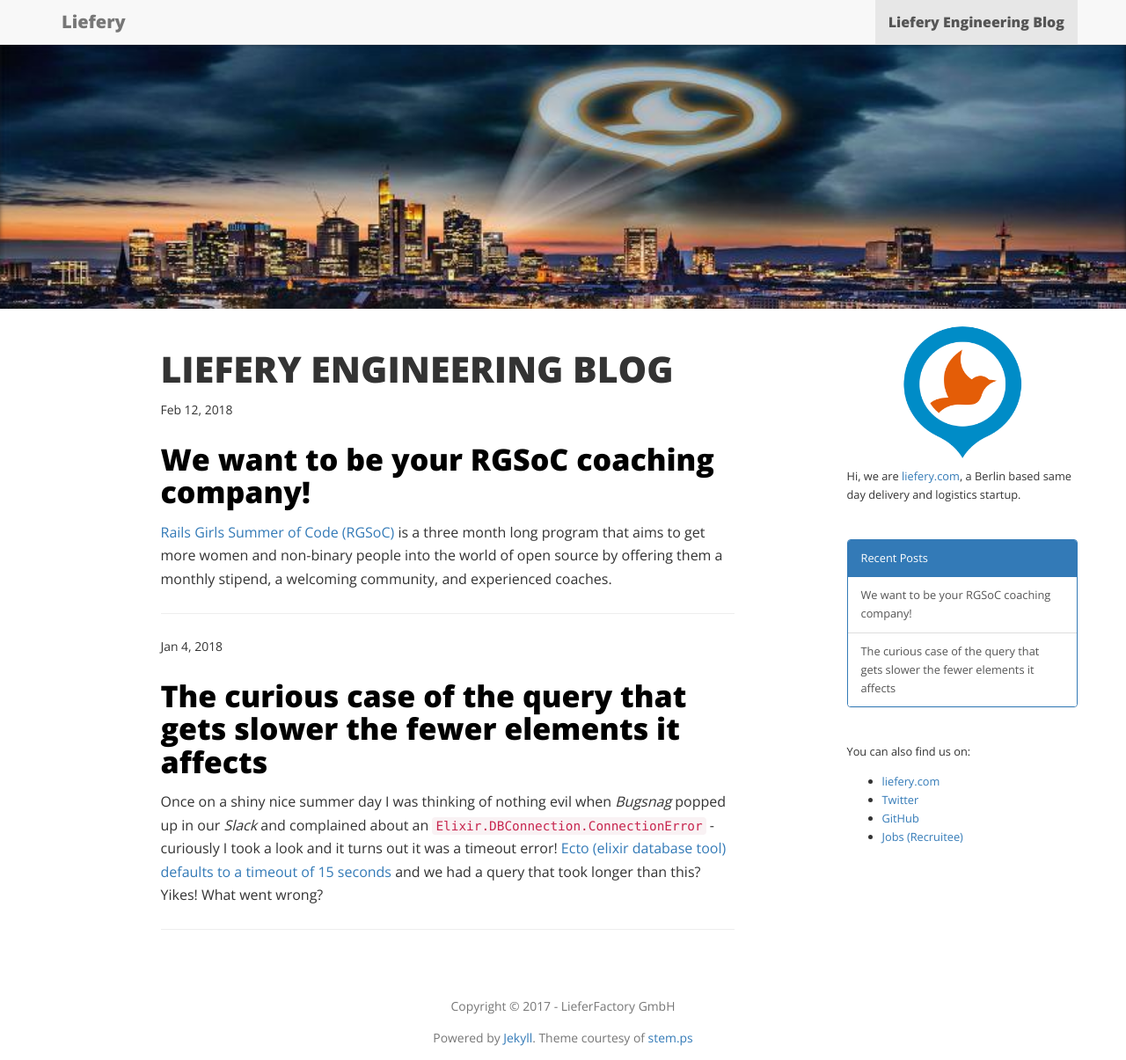
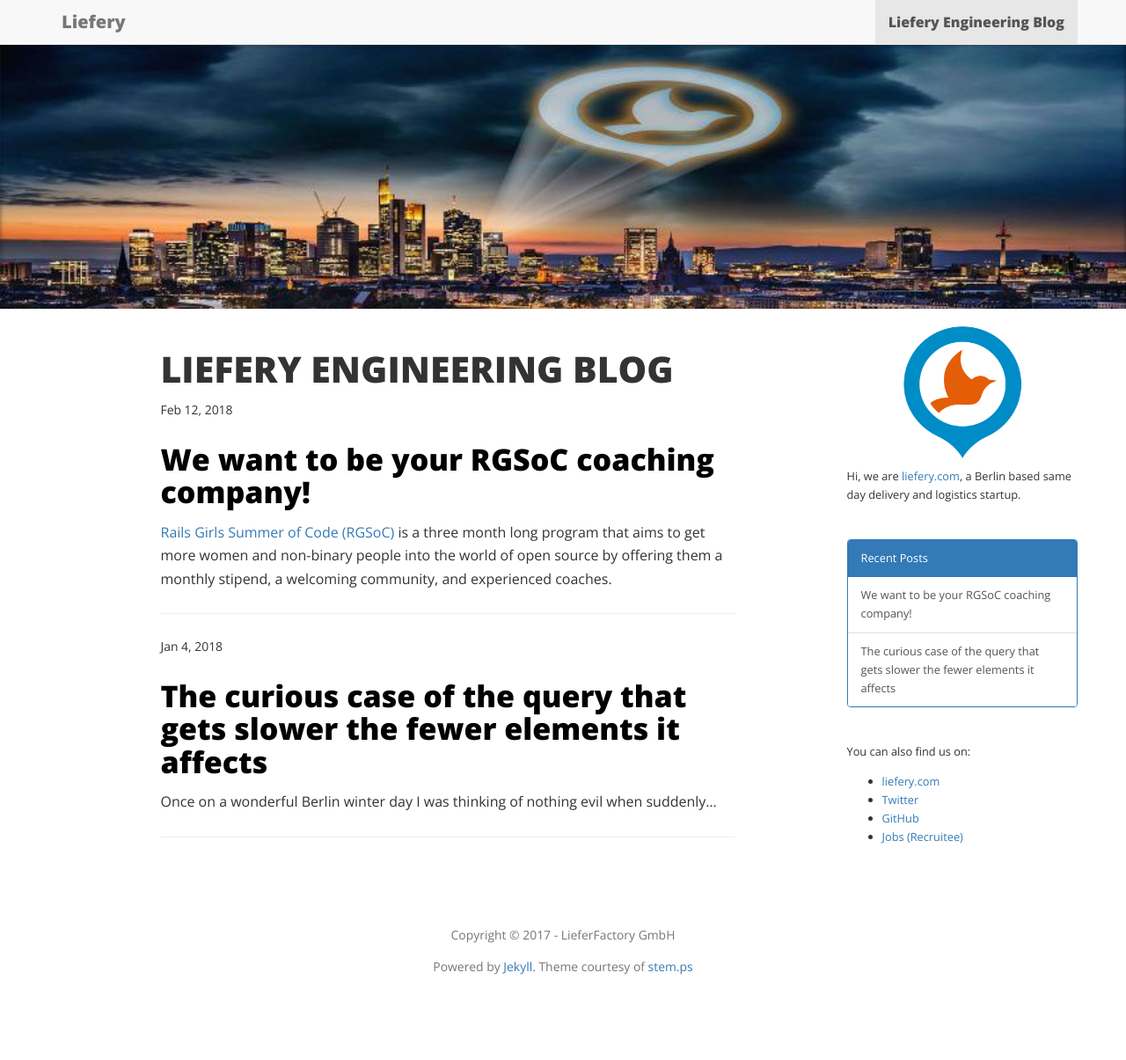
Before and after one commit to liefery-it-legacy/blog, a Jekyll site: the page built from index.md, in a window 1280 px wide. Shown: the whole page at 88% size. Built offline with Jekyll 4.4.1, drawn with Linux system fonts in a browser that asks for light colours; nearby versions of some CDN libraries; after the commit the page ends 1124 px from its top, so only the background shows below that; part of the change alters nothing that is shown.

Commit message:
Cut content and be more precise

````diff
--- a/_posts/2018-01-09-the-mysterious-query.md
+++ b/_posts/2018-01-09-the-mysterious-query.md
@@ -6,23 +6,28 @@ author: Tobias Pfeiffer
 tags: elixir postgresql performance benchee
 ---
 
-Once on a shiny nice summer day I was thinking of nothing evil when _Bugsnag_
-popped up in our _Slack_ and complained about an
+Once on a wonderful Berlin winter day I was thinking of nothing evil when
+suddenly...
+
+![one error pops up burning house](/images/posts/curious_query/boom.jpg)
+
+
+_Bugsnag_ popped up and complained about an
 `Elixir.DBConnection.ConnectionError` - curiously I took a look and it turns out
 it was a timeout error! [Ecto (elixir database tool) defaults to a timeout of 15
 seconds](https://hexdocs.pm/ecto/Ecto.Repo.html#module-shared-options) and we
-had a query that took longer than this? Yikes! What went wrong?
+had a query that took longer than this? **Yikes!** What happened?
 
 This is the story of what happened, where we went wrong and how we made sure we
 fixed it.
 
 ## The problem
 
-The application we are looking at here is our courier tracker. It gets the
-gps locations of couriers on the road and then makes them available for admins
-to look at with live channels. One important part of this is that as soon as
+The application we are looking at here is our _courier tracker_. It gets the
+GPS locations of couriers on the road and then makes them available for admins
+to look at through websockets. One important part of this is that as soon as
 you look at a shipment its last known location is displayed. This was were
-the exception was coming from. The rather innocent line where it occurred:
+the exception was raised:
 
 ```elixir
 last_courier_location =
@@ -31,10 +36,10 @@ last_courier_location =
   |> Repo.one
 ```
 
-How could this take so long (remember the query took 15 minutes to execute)
-and what does it do?
+How could this innocent line take so long (remember the query took 15 seconds to
+execute) and what does it do?
 
-`with_courier_ids/1` basically resolves to this:
+`with_courier_ids/2` basically resolves to this:
 
 ```elixir
 def with_courier_ids(query, courier_ids) when is_list(courier_ids) do
@@ -44,12 +49,13 @@ end
 ```
 
 Instead of a straight `id = my_id` check it checks against the inclusion in a list
-(the list being `[courier_id]`).
+(the list being `[courier_id]` on the elixir side).
 
-`LatestCourierLocation` on the other hand is a database view that we created
-as follows:
+`LatestCourierLocation` on the other hand is a
+[database view](https://www.postgresql.org/docs/9.6/static/tutorial-views.html)
+that we created as follows:
 
-```SQL
+```sql
 CREATE OR REPLACE VIEW latest_courier_locations AS
   SELECT DISTINCT ON(courier_id)
   *
@@ -64,13 +70,13 @@ a given courier. Easy enough.
 
 A quick debugging showed that it took so long because a misbehaving client
 was submitting locations at a way too frequent rate. At the time that courier
-had around 2.3 Million locations in the database. Quite some, but nothing
+had around 2.5 Million locations in the database. Quite some, but nothing
 that should cause the database to take that long.
 
-This is probably also a good time to mention that we are running PostgreSQL.
-At the time I think it was 9.5, results shown here are with Postgres 9.6 though.
+This is probably also a good time to mention that we are running
+_PostgreSQL 9.6_ along with _ecto 2.1.6_ and _postgrex 0.13.3_.
 
-## Attempt#1
+## First Attempt
 
 Ok let's make this faster. I got this. I know this. Let's write a benchmark!
 We'll use [benchee](https://github.com/PragTob/benchee):
@@ -111,11 +117,11 @@ Benchee.run %{
 
 What does this do? It defines 3 variants that we want to benchmark (`DB View`,
 `with_courier_ids` and `full customer`) along with the code that should be
-measured. We measure this with a specific id that was causing the error, which
-had about 2.5 Millions locations.
-We then also define a _warmup_ period of 5 seconds and an measurement
+measured. We measure this with the specific id that was causing the error.
+
+We then also define a _warmup_ period of 5 seconds and a measurement
 _time_ of 30 seconds for each of the defined jobs. We also say we want to output
-this in the console as well as in an HTML format (that allows png exports).
+this in the console as well as in an HTML format (this allows png exports).
 
 So what does the benchmark say?
 
@@ -151,8 +157,7 @@ DB View                   0.21 - 4625.70x slower
 ```
 
 It says a lot of things, so if you're interested in what the system for running
-this looked like, you got all the information right there! The other thing that
-might be interesting is that we used `ecto 2.1.6` and `postgrex 0.13.3`.
+this looked like, you got all the information right there!
 
 But what do the results say? Apparently `with_courier_ids` and `full_custom`
 rock! `DB View` is over **4600 times slower!**. Wow case solved. Using a nice
@@ -160,12 +165,14 @@ visual representation from the HTML report makes this even clearer:
 
 ![benchee report locations single report](/images/posts/curious_query/benchee_single_run.png)
 
-The standard deviation seems sort of high (~10% would be expected) but our
-worst case performance (99th%) is still under 5 ms so we seem to be goog.
+(displayed is how many iterationgs we could do per second on average, so
+bigger is better!)
 
-Let's roll this out, pat ourselves on the shoulder for one of the best
+The standard deviation seems sort of high (~10% would be more normal) but our
+worst case performance (99th%) is still under 5 ms so we seem to be good.
+
+Let's roll this out, pat ourselves on the back for one of the best
 performance improvements ever and call it a day!
-
 
 ## Boom!
 
@@ -174,20 +181,21 @@ We deploy and boom...
 ![many errors pop up burning house](/images/posts/curious_query/boooom.jpg)
 
 The bugsnags start rolling in! All these `DBConnectionError`s - more than
-before? How? We benchmarked this!
+before? How? We benchmarked this! This can't be happening!
 
-No time to argue, let's rollback these changes (I'll spare you this part of the
-story).
+No time to argue with reality.
+Let's rollback these changes and investigate.
 
 ## What happened?
 
-So, what happened? Taking a look at the logs we find out that the new errors
+Taking a look at the logs we find out that the new errors
 happened especially when the courier we were requesting locations for had no
 locations at all. This can happen when the feature is turned off or the courier
 doesn't use our app.
 
 Ok then, let's write a new benchmark this time we'll use a wider range of
-inputs. Luckily benchee has us covered with the `inputs` feature:
+inputs. Luckily benchee has us covered with the
+[`inputs` feature](https://github.com/PragTob/benchee#inputs):
 
 ```elixir
 alias CourierTracker.{Repo, CourierLocation, LatestCourierLocation}
@@ -242,17 +250,6 @@ with_courier_ids        937.18
 full custom             843.24 - 1.11x slower
 DB View                   0.22 - 4261.57x slower
 
-##### With input No locations #####
-Name                       ips        average  deviation         median         99th %
-DB View                1885.48      0.00053 s    ±44.06%      0.00047 s      0.00164 s
-with_courier_ids        0.0522        19.16 s     ±3.77%        19.16 s        19.88 s
-full custom             0.0505        19.82 s     ±1.58%        19.82 s        20.13 s
-
-Comparison:
-DB View                1885.48
-with_courier_ids        0.0522 - 36123.13x slower
-full custom             0.0505 - 37367.23x slower
-
 ##### With input ~200k locations #####
 Name                       ips        average  deviation         median         99th %
 DB View                   3.57         0.28 s     ±7.84%         0.28 s         0.35 s
@@ -274,34 +271,33 @@ Comparison:
 DB View                  31.73
 with_courier_ids         0.104 - 305.37x slower
 full custom             0.0897 - 353.61x slower
+
+##### With input No locations #####
+Name                       ips        average  deviation         median         99th %
+DB View                1885.48      0.00053 s    ±44.06%      0.00047 s      0.00164 s
+with_courier_ids        0.0522        19.16 s     ±3.77%        19.16 s        19.88 s
+full custom             0.0505        19.82 s     ±1.58%        19.82 s        20.13 s
+
+Comparison:
+DB View                1885.48
+with_courier_ids        0.0522 - 36123.13x slower
+full custom             0.0505 - 37367.23x slower
 ```
 
 It seems like `DB View` is faster than our 2 alternatives for everything that
-doesn't have the 2.5 Million locations? And not just by a little bit, for no locations they are more than **35 000 times slower**! How can this be? `full_custom` and
-`with_courier_ids` get slower the fewer elements are affected by it?
+doesn't have the 2.5 Million locations? And not just by a little bit,
+for no locations our _"faster"_ alternatives are more than
+**35 000 times slower**! How can this be? `full_custom` and
+`with_courier_ids` get slower the fewer elements are affected by them?
 
 To find out what's going on, let's get the respective queries, fire up a
-PostgreSQL shell and `EXPLAIN ANALYZE` what's up.
+PostgreSQL shell and `EXPLAIN ANALYZE` what's up. It's basically asking
+PostgreSQL (or the query planner, more precisely) how it wants to get that data.
+Seeing that, we might see where we are missing an index or where our data model
+hurts us.
 
-To get the SQL query each one of those would generate, let's get it from an
-`iex` session using [`Ecto.Adapters.SQL.to_sql/3`](https://hexdocs.pm/ecto/Ecto.Adapters.SQL.html#to_sql/3):
-
-```
-iex(1)> query = CourierLocation.with_courier_ids(LatestCourierLocation, 3799)
-...
-iex(2)> Ecto.Adapters.SQL.to_sql(:all, Repo, query)
-{"SELECT l0.\"id\", l0.\"courier_id\", l0.\"location\", l0.\"time\", l0.\"inserted_at\", l0.\"updated_at\" FROM \"latest_courier_locations\" AS l0 WHERE (l0.\"courier_id\" = ANY($1))",
- [[3799]]}
-iex(3)> custom_query = CourierLocation |> Ecto.Query.where(courier_id: 3799) |> Ecto.Query.order_by(desc: :time) |> Ecto.Query.limit(1)
-...
-iex(4)> Ecto.Adapters.SQL.to_sql(:all, Repo, custom_query)
-{"SELECT c0.\"id\", c0.\"courier_id\", c0.\"location\", c0.\"time\", c0.\"accuracy\", c0.\"inserted_at\", c0.\"updated_at\" FROM \"courier_locations\" AS c0 WHERE (c0.\"courier_id\" = 3799) ORDER BY c0.\"time\" DESC LIMIT 1",
- []}
-```
-
-And now to `EXPLAIN ANALYZE` - it's basically asking PostgreSQL (or the query
-planner, more precisely) how it wants to get that data. Seeing that, we might
-see where we are missing an index or where our data model hurts us.
+To get the SQL query each one of our possibilities would generate, we can use
+[`Ecto.Adapters.SQL.to_sql/3`](https://hexdocs.pm/ecto/Ecto.Adapters.SQL.html#to_sql/3).
 
 Let's first check out `full_custom`:
 
@@ -318,13 +314,15 @@ courier_tracker=# EXPLAIN ANALYZE SELECT c0."id", c0."courier_id", c0."location"
 (6 rows)
 ```
 
-What does this tell us? It uses the index to basically sort the courier
-locations by time to get the most recent one. That works brilliantly if there
-is a recent one. If there is no recent one we'll still scan the whole table
-until we realize there isn't any 😱😱😱
+What does this tell us? It uses the index on `time` to basically efficiently sort the
+courier locations by time to get the most recent one for a given courier.
+That works brilliantly if there is a recent one. If there is no recent one we'll
+still scan the whole table until we realize there isn't any 😱😱😱
 
 That explains why `full custom` is slower the fewer locations we have (the
-lower our hit chances, basically). `with_courier_ids` is much the same.
+lower our chances to hit a recent location of a given courier, basically).
+`with_courier_ids` is much the same.
+
 What does `DB View` do differently?
 
 ```
@@ -345,23 +343,26 @@ courier_tracker=# EXPLAIN ANALYZE SELECT l0."id", l0."courier_id", l0."location"
 (11 rows)
 ```
 
-Our biggest time investment here is the sorting by time that PostgreSQL
-performs, scanning is then done by the index. Most likely this goes back to the
-way we defined the database view. The sort is cheaper the fewer locations are
-affected (which we find efficiently in this case) - explaining how it is faster
-for those compared to `full custom` & friends.
+Our biggest time investment here is the sorting by time (without an index!) that
+PostgreSQL performs, scanning is then done by the index on `courier_id`.
+Most likely this goes back to the way we defined the database view.
+The sort is cheaper the fewer locations are affected (which we find efficiently
+in this case) - explaining how it is faster for those compared to
+`full custom` & friends.
 
-So, what's the solution? Our solutions seem to use either the index on
+So, what's the solution? Our attempts seem to use either the index on
 `courier_id` or the index on `time` - if only there was a way to _combine_
-both...
+them...
 
 ## Combined Indexes to the rescue
 
 ![combined indexes](/images/posts/curious_query/combined_index.jpg)
 
-We can define indexes on [multiple columns](https://www.postgresql.org/docs/9.6/static/indexes-multicolumn.html)
-and it's important that the most limiting is the leftmost. As we usually scope
-by couriers, we'll make that the left most. So let's migrate our database!
+We can define indexes on
+[multiple columns](https://www.postgresql.org/docs/9.6/static/indexes-multicolumn.html)
+and it's important that the most important index is the leftmost one. As we
+usually scope by couriers, we'll make `courier_id` the left most.
+So let's migrate our database!
 
 ```elixir
 defmodule CourierTracker.Repo.Migrations.LongLiveTheCombinedIndex do
@@ -376,20 +377,26 @@ end
 ```
 
 As our _combined_ index can basically be used as a replacement for the leftmost
-index (`courier_id`) and we learned we don't wanna just scan based on `time` it
+index (`courier_id`) and we learned we don't want just scan based on `time` it
 is safe to drop those.
 
-But how do we know that we improved on our old results? We could just run them
-again and compare by hand... or we could use benchee's new feature since 0.12
-for [saving, loading and comparing previous runs](https://github.com/PragTob/benchee#saving-loading-and-comparing-previous-runs)!
+But how do we know that we improved on our old results? We could just run the
+benchmarks again and compare by hand... or we could use benchee's new feature
+since _0.12_ for [saving, loading and comparing previous runs](https://github.com/PragTob/benchee#saving-loading-and-comparing-previous-runs)!
 Easily enough we add `save: [tag: "before", path: "location.benchee"]` to the
-configuration and run it again before we run the migration to save those results. Then we set `load: "location.benchee"` to load them up again and
-compare against them.
+configuration and run it again before we run the migration to save the _"before"_
+results. Then we run the migration, set `load: "location.benchee"` in the
+benchmark to load them up again and compare against the old results.
 
 Well I've given you enough plain text to read for one day haven't I? Let's just
 go with the images for now if the details (including histograms, raw runtime
-graphs interest you...) interest you feel free to check out the [full HTML
-report](/resources/curious_query/latest_location.html). Suffice it to say, **`full custom` is now the fastest with all inputs**.
+graphs & more) interest you feel free to check out the
+[full HTML report](/resources/curious_query/latest_location.html).
+Suffice it to say, **`full custom` with a combined index is now the fastest with
+all inputs**.
+
+Results from before our migrations to combined indexes are annotated as
+_(before)_.
 
 ### 2.5 Million Locations
 
@@ -409,7 +416,7 @@ report](/resources/curious_query/latest_location.html). Suffice it to say, **`fu
 
 ## One more thing
 
-I know it's time to wrap this up already, but there's one more important thing!
+I know it's time to wrap this up already, but there's **one more important thing**!
 When you add indexes etc. it's always wise to also benchmark the time it takes
 you to insert records into the database. A simple benchmark:
 
@@ -430,28 +437,9 @@ Benchee.run %{
 }, load: "insertion.benchee"#, save: [tag: "old", path: "insertion.benchee"]
 ```
 
-Note that it'd be best to destroy all the created locations afterwards.
-
 And the result:
 
 ```
-tobi@liefy ~/projects/liefery-courier-tracker $ mix run benchmarks/location_creation.exs
-Operating System: Linux
-CPU Information: Intel(R) Core(TM) i7-6700HQ CPU @ 2.60GHz
-Number of Available Cores: 8
-Available memory: 15.49 GB
-Elixir 1.4.5
-Erlang 20.1
-Benchmark suite executing with the following configuration:
-warmup: 2 s
-time: 5 s
-parallel: 1
-inputs: none specified
-Estimated total run time: 7 s
-
-
-Benchmarking Inserting a location...
-
 Name                                 ips        average  deviation         median         99th %
 Inserting a location (old)        353.46        2.83 ms    ±20.58%        2.69 ms        4.88 ms
 Inserting a location              348.17        2.87 ms    ±42.25%        2.37 ms        7.92 ms
@@ -469,10 +457,13 @@ So, we're good.
 So what do we learn in the end?
 
 **Always benchmark with a variety of inputs!** Even if you think your input
-might be the _worst_ one - it's you guessing not knowing. The results might
-surprise you, as they did here.
+is definiely the _worst case_ - it's you guessing not knowing. Algorithms and
+systems often have interesting worst cases. The results might surprise you, as
+they surprised me here.
 
-Obviously we should have also noticed this slow query earlier by using application performance monitoring. Back then there weren't as many good tools for this as
-there are now and the application never made us any trouble.
+Obviously we should have also noticed this slow query earlier by using
+application performance monitoring. Back then there weren't as many good tools
+for this and our application never caused any trouble before though.
+Now there are more and better tools.
 
 So, take your trusty benchmarking tool and remember your inputs.
````
